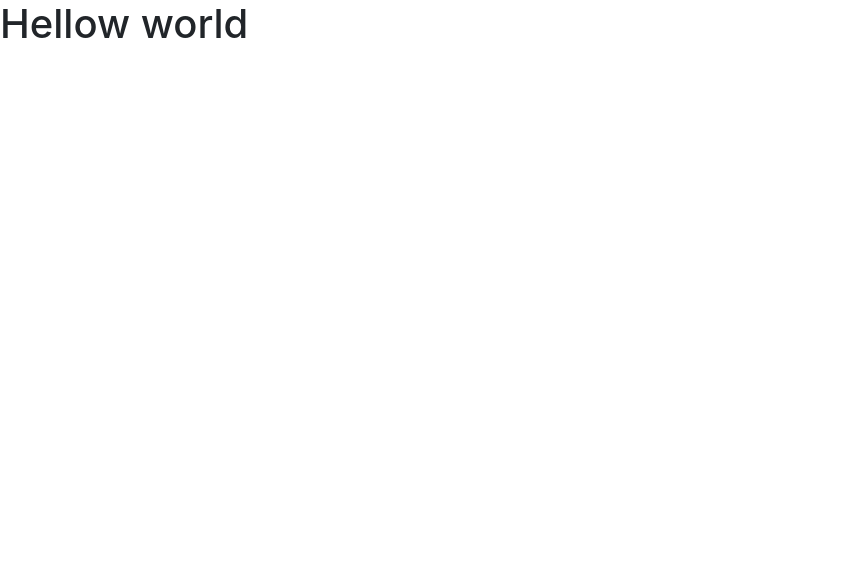
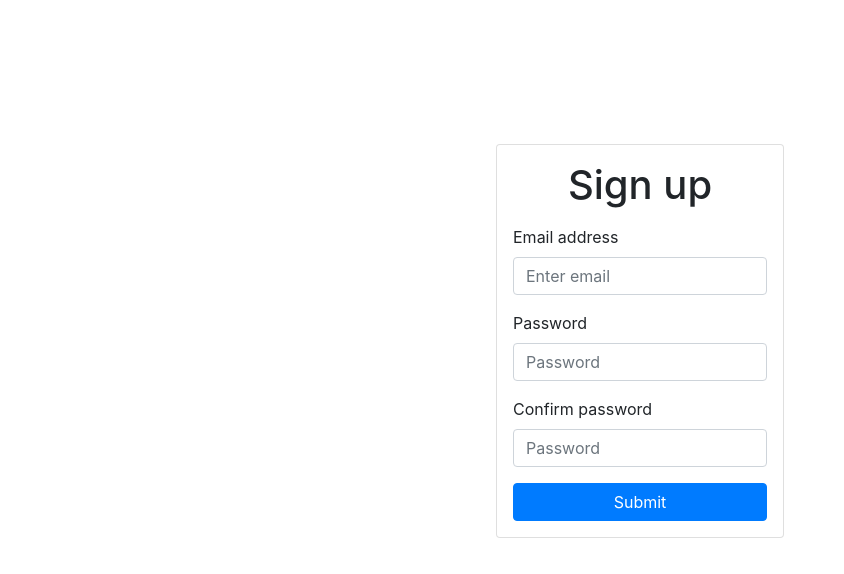
Before and after one commit to happyeric77/javascriptAudioClipMessenger, a React (Create React App) app: page / in a window 1280 px wide. Shown: the top 574 px of the page, without its empty margins (0-844 px from the left). Built offline with nearby package versions, Linux system fonts and the light colour scheme; no server answers.

Commit message:
Add Auth context & Signup component

```diff
--- a/src/components/App.js
+++ b/src/components/App.js
@@ -1,11 +1,13 @@
-import app from '../firebase'
+import Signup from './Signup';
+import AuthProvider from '../contexts/AuthContext';
 
-app.auth().signInWithEmailAndPassword('happyeric77@gmail.com', 'd9133102.').then((result)=>{
-  console.log(result)
-})
 
 function App() {
-  return <div className="h1">Hellow world</div>
+  return (
+    <AuthProvider>
+      <Signup />
+    </AuthProvider>
+  )
 }
 
 export default App;
--- /dev/null
+++ b/src/components/Signup.js
@@ -0,0 +1,55 @@
+import React, {useRef, useState} from 'react'
+import {useAuth} from '../contexts/AuthContext'
+
+export default function Signup() {
+    const emailRef = useRef()
+    const passwordRef = useRef()
+    const confirmPassRef = useRef()
+    const {signup, currentUser} = useAuth()
+    const [error, setError] = useState()
+    const [signupState, setSignupState] = useState()
+    const [loading, setLoading] = useState(false)
+
+    async function handleSubmit(e){
+        e.preventDefault()
+        if (passwordRef.current.value !== confirmPassRef.current.value){
+            setError('Passwords do not match')
+        }else{
+            setLoading(true)
+            await signup(emailRef.current.value, passwordRef.current.value).then(userCred=>{
+                setSignupState('You have signed up')
+                setError(null)
+            }).catch(error=>{
+                setError(error.message)
+            });
+            setLoading(false)
+        }
+    }
+
+    return (
+        <div className='d-flex justify-content-center mt-5 pt-5'>
+            <div className="card mt-5 p-3" style={{ width: '18rem' }} >
+                <div className="h1 mb-3" style={{textAlign: 'center'}}> Sign up </div>
+                {error && <div className="alert alert-danger" role="alert">{error}</div>}
+                {signupState && <div className="alert alert-success" role="alert">{signupState}</div>}
+                {loading && <div className="alert alert-dark" role="alert">{loading}</div>}
+                <form>
+                    <div className="form-group">
+                        <label htmlFor="inputEmail">Email address</label>
+                        <input ref={emailRef} type="email" className="form-control" id="inputEmail1" aria-describedby="emailHelp" placeholder="Enter email"/>
+                    </div>
+                    <div className="form-group">
+                        <label htmlFor="inputPassword">Password</label>
+                        <input ref={passwordRef} type="password" className="form-control" id="inputPassword" placeholder="Password"/>
+                    </div>
+                    <div className="form-group">
+                        <label htmlFor="confirmPassword">Confirm password</label>
+                        <input ref={confirmPassRef} type="password" className="form-control" id="confirmPassword" placeholder="Password"/>
+                    </div>
+
+                    <button onClick={handleSubmit} type="submit" className="btn btn-primary" style={{width:'100%'}}>Submit</button>
+                </form>
+            </div>
+        </div>
+    )
+}
--- /dev/null
+++ b/src/contexts/AuthContext.js
@@ -0,0 +1,34 @@
+import React, {useContext, useState, useEffect} from 'react'
+import app from '../firebase'
+
+const AuthContext = React.createContext()
+
+export function useAuth(){
+    return useContext(AuthContext)
+}
+
+export default function AuthProvider({children}) {
+
+    const [currentUser, setCurrentUser] = useState()
+    const value = {
+        currentUser,
+        signup,
+    }
+
+    function signup(email, password){
+        return app.auth().createUserWithEmailAndPassword(email, password)
+    }
+
+    useEffect(()=>{
+        const unsubscribe = app.auth().onAuthStateChanged(user=>{
+            setCurrentUser(user)
+        })
+        return unsubscribe
+    },[])
+
+    return (
+        <AuthContext.Provider value={value}>
+            {children}
+        </AuthContext.Provider>
+    )
+}
```
